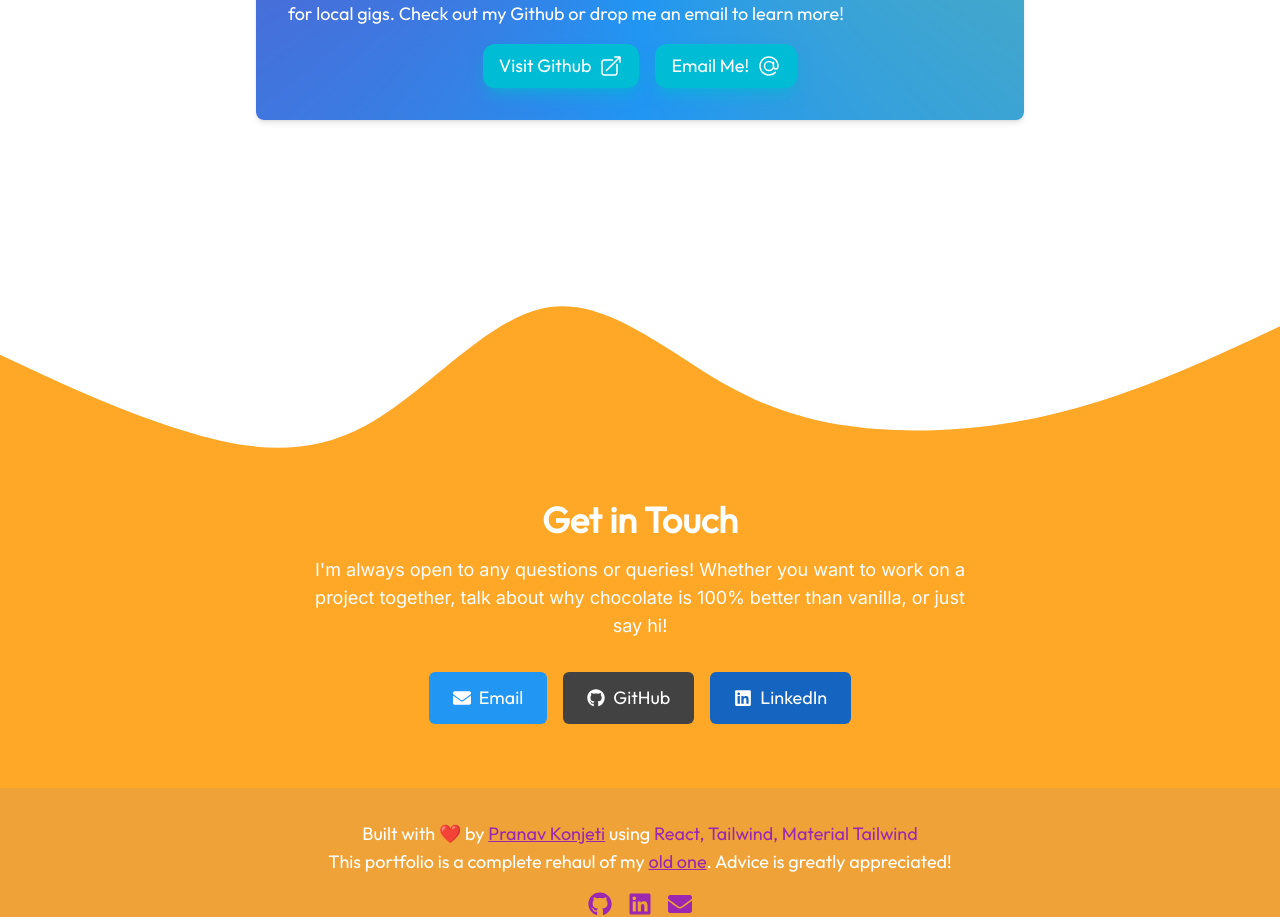
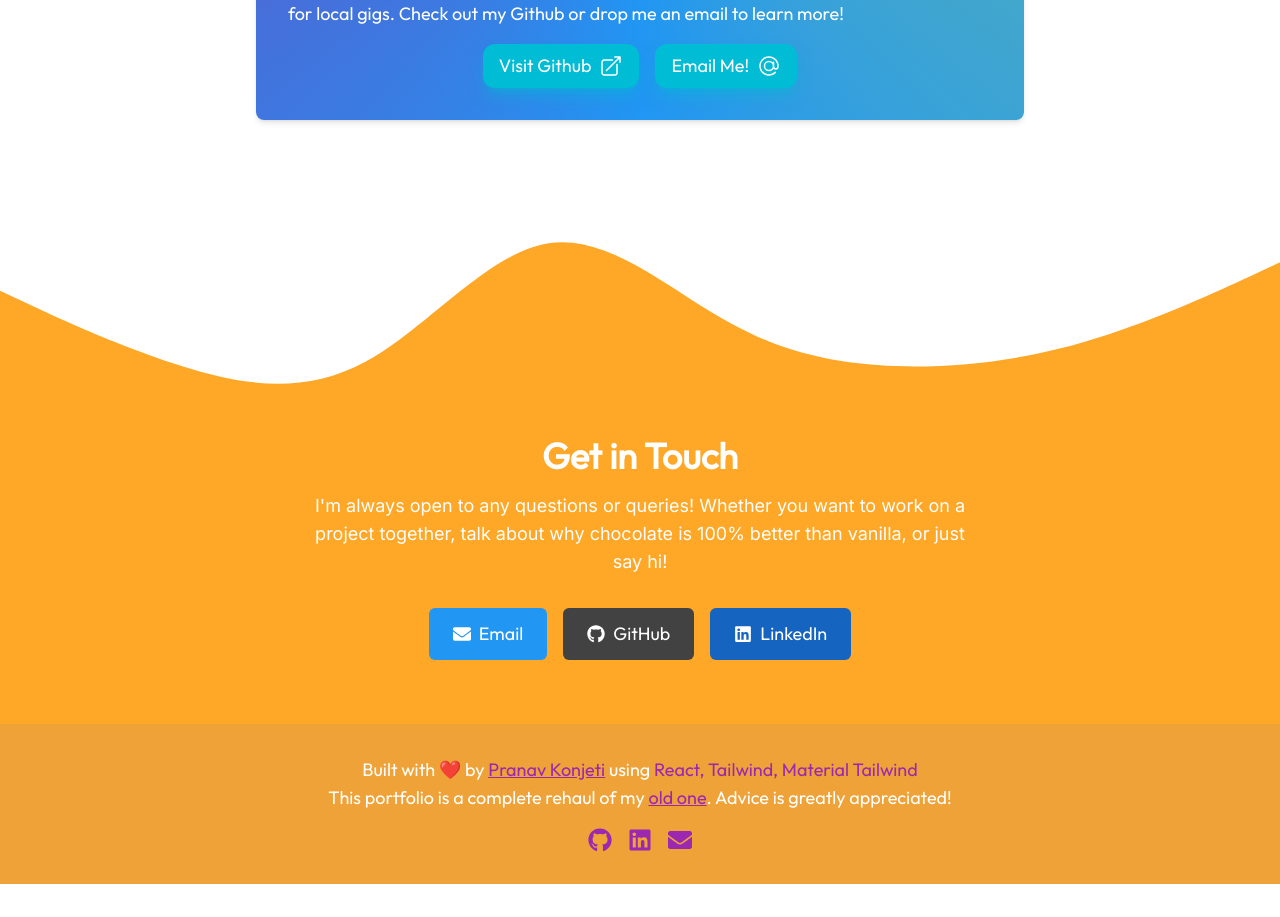
Before and after one commit to PkTheCoda/portfolio, a React (Vite) app: page / in a window 1280 px wide. Shown: the part 7280-8197 px from the top of the page. After the commit the page ends 8164 px from the top, so only its background shows below. Built offline with nearby package versions, Linux system fonts and the light colour scheme.

Commit message:
changed wavy contact section margin

```diff
--- a/src/Components/WavyLine.jsx
+++ b/src/Components/WavyLine.jsx
@@ -2,7 +2,7 @@
 
 const WavyLine = () => {
   return (
-    <svg xmlns="http://www.w3.org/2000/svg" viewBox="0 0 1440 320" className="block w-full mt-16">
+    <svg xmlns="http://www.w3.org/2000/svg" viewBox="0 0 1440 320" className="block w-full">
       <path
         fill="#FFA726"
         fillOpacity="1"
```
